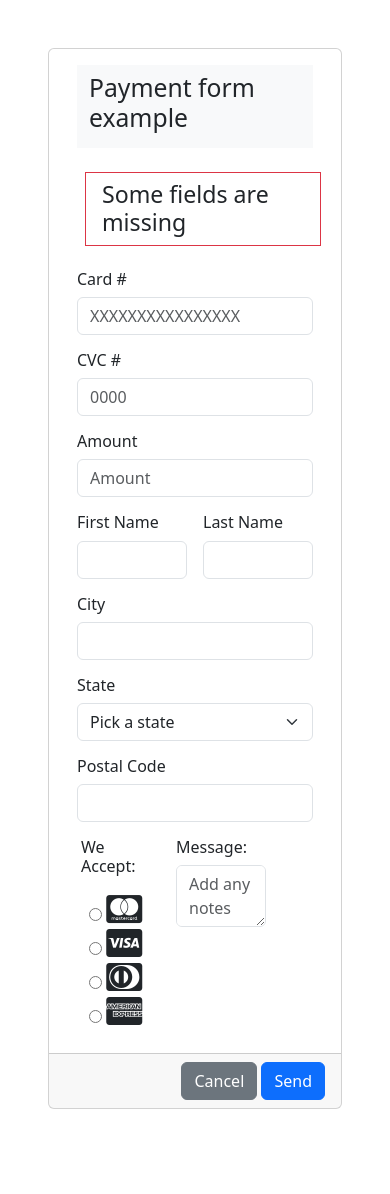
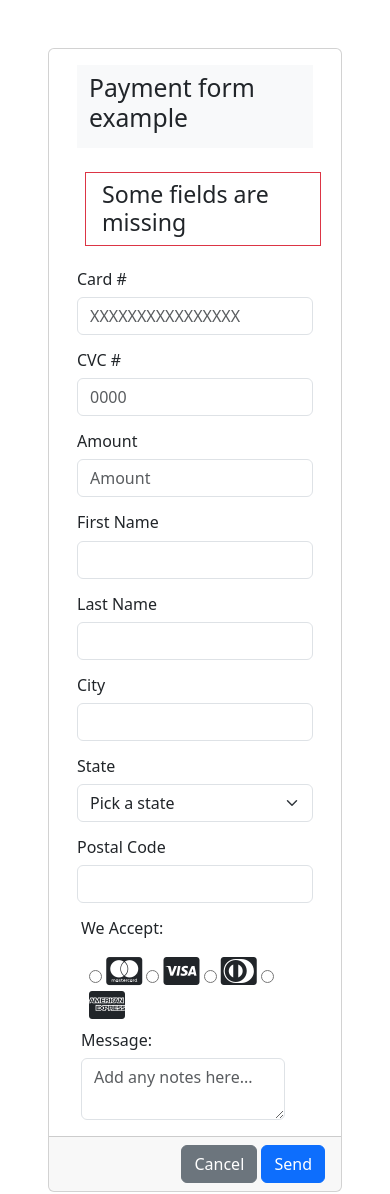
Before and after one commit to VykeAS/HTML5-Form, a plain HTML site: page index.html in a window 390 px wide. Before the commit the page ends 1157 px from the top, so only its background shows below. Drawn offline with nearby package versions, Linux system fonts and the light colour scheme.

Commit message:
Layout Update

```diff
--- a/index.html
+++ b/index.html
@@ -4,7 +4,7 @@
 <head>
     <meta charset="UTF-8">
     <meta name="viewport" content="width=device-width, initial-scale=1.0">
-    <title>Payment Form</title>
+    <title>Payment Form HTML 5</title>
     <link href="https://cdn.jsdelivr.net/npm/bootstrap@5.3.3/dist/css/bootstrap.min.css" rel="stylesheet"
         integrity="sha384-QWTKZyjpPEjISv5WaRU9OFeRpok6YctnYmDr5pNlyT2bRjXh0JMhjY6hW+ALEwIH" crossorigin="anonymous">
     <link href="https://cdnjs.cloudflare.com/ajax/libs/font-awesome/6.0.0/css/all.min.css" rel="stylesheet" />
@@ -27,31 +27,31 @@
                 </div>
                 <!-- INPUTS -->
                 <form class="row 1 g-3">
-                    <div class="col-md-5">
+                    <div class="col-12 col-sm-6 col-md-5">
                         <h6>Card #</h6>
                         <input type="number" class="form-control" id="Card" placeholder="XXXXXXXXXXXXXXXX" required>
                     </div>
-                    <div class="col-md-3">
+                    <div class="col-12 col-sm-6 col-md-3">
                         <h6>CVC #</h6>
                         <input type="number" class="form-control" id="CVC" inputmode="numeric" style="-webkit-text-security:disc;" placeholder="0000" required>
                     </div>
-                    <div class="col-md-4">
+                    <div class="col-12 col-sm-6 col-md-4">
                         <h6>Amount</h6>
                         <input type="number" class="form-control" id="Ammount" placeholder="Amount" required>
                     </div>
-                    <div class="col-6">
+                    <div class="col-12 col-sm-6 col-6">
                         <h6>First Name</h6>
                         <input type="text" class="form-control" id="Name" required>
                     </div>
-                    <div class="col-6">
+                    <div class="col-12 col-sm-6 col-6">
                         <h6>Last Name</h6>
                         <input type="text" class="form-control" id="Last Name" required>
                     </div>
-                    <div class="col-md-6">
+                    <div class="col-12 col-sm-6 col-md-6">
                         <h6>City</h6>
                         <input type="text" class="form-control" id="inputCity" required>
                     </div>
-                    <div class="col-md-3">
+                    <div class="col-12 col-sm-6 col-md-3">
                         <h6>State</h6>
                         <select id="inputState" class="form-select" required>
                             <option selected>Pick a state</option>
@@ -61,13 +61,13 @@
                             <option> Montana</option>
                         </select>
                     </div>
-                    <div class="col-md-3">
+                    <div class="col-12 col-sm-6 col-md-3">
                         <h6>Postal Code</h6>
                         <input type="text" class="form-control" id="inputZip" required>
                     </div>
                     <!-- Tarjetas y Comentario -->
                     <div class="row mt-3">
-                        <div class="col-5">
+                        <div class="col-12 col-sm-6 col-5">
                             <h6>We Accept:</h6>
                             <div class="container-fluid p-2">
                                 <input type="radio" name="typePay" id="typePay" value="1">
@@ -84,7 +84,7 @@
                                 </i>
                             </div>
                         </div>
-                        <div class="col-6">
+                        <div class="col-12 col-sm-6 col-6">
                             <h6>Message:</h6>
                             <textarea id="caption" class="form-control" placeholder="Add any notes here..."></textarea>
                         </div>
```
